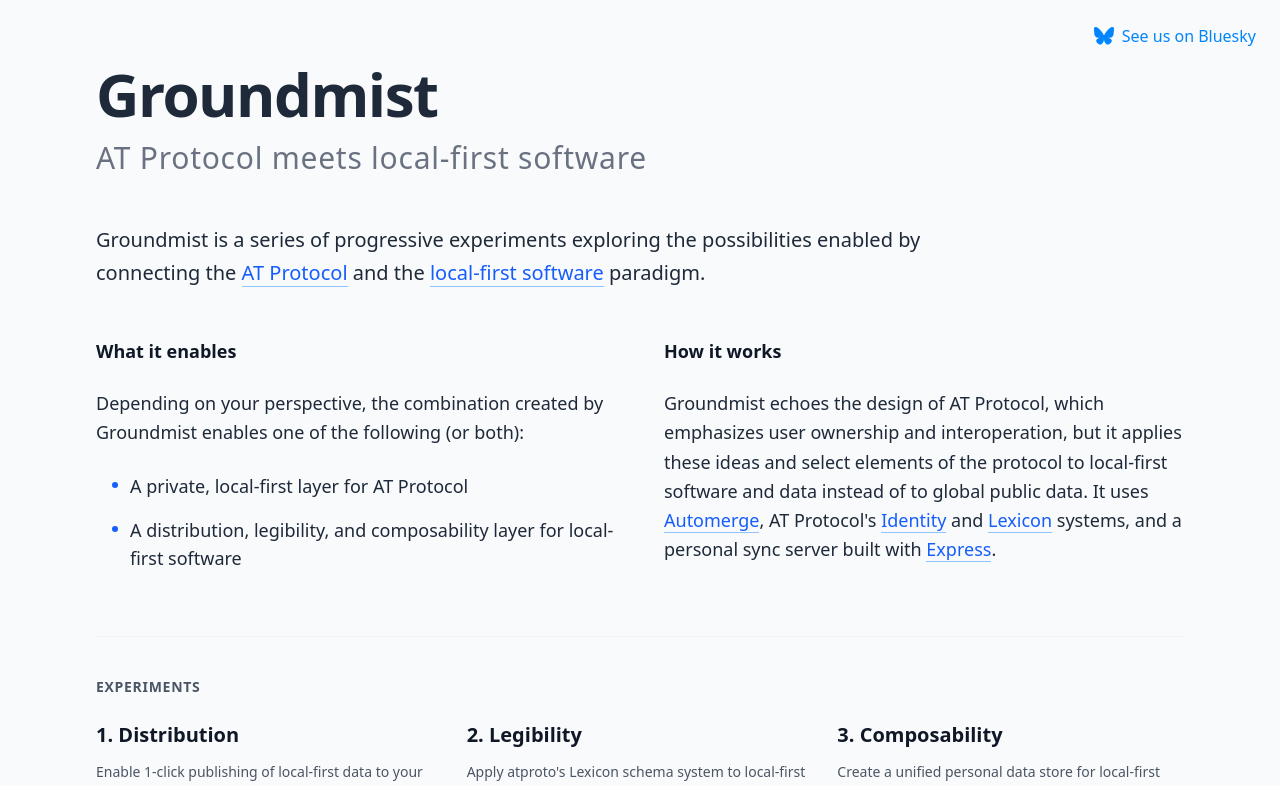
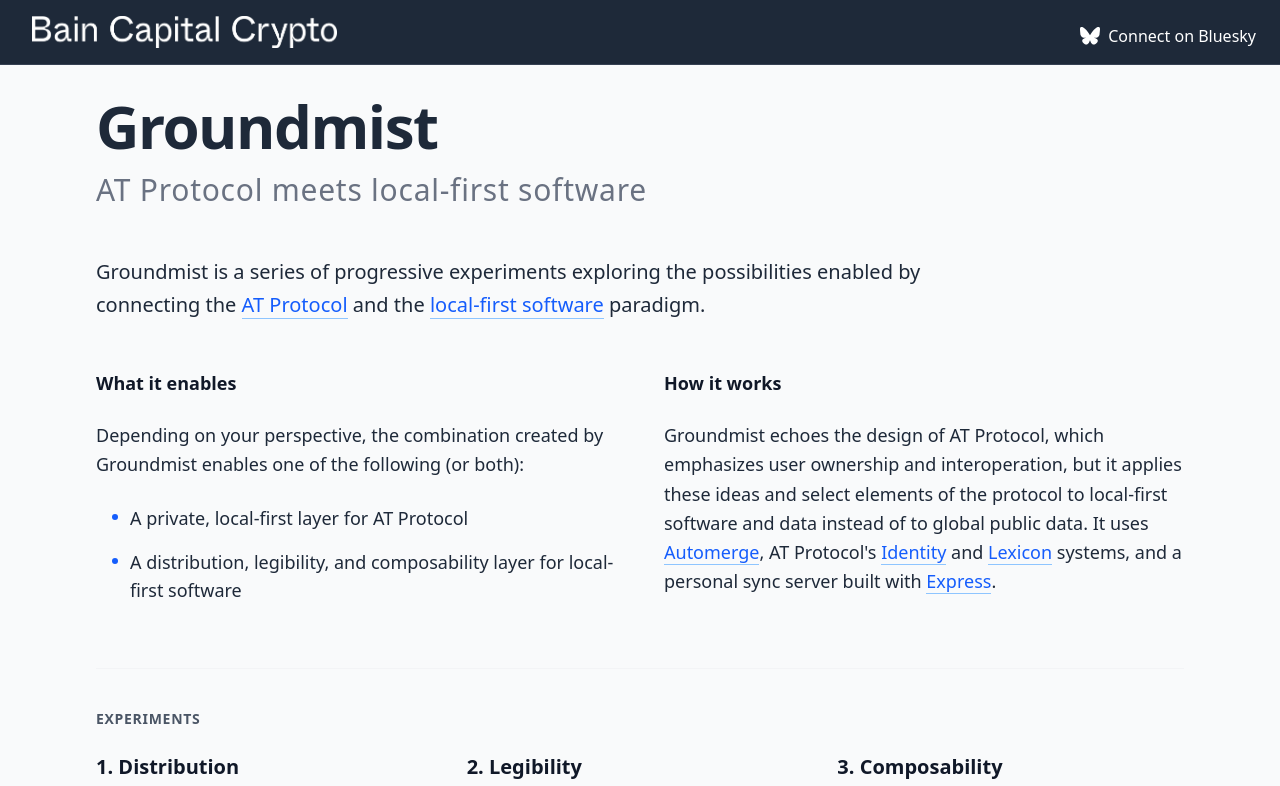
Before and after one commit to grjte/groundmist-website, a React (Vite) app: page / in a window 1280 px wide. Shown: the top 786 px of the page. Built offline with nearby package versions, Linux system fonts and the light colour scheme.

Commit message:
feat: add BCC branding

```diff
--- a/src/App.tsx
+++ b/src/App.tsx
@@ -1,21 +1,32 @@
 function App() {
   return (
     <div className="min-h-screen bg-gray-50">
+      {/* Add BCC logo at the top */}
+      <div className="w-full bg-gray-800 border-b border-gray-700 fixed top-0 z-50">
+        <div className="px-6 lg:px-8 py-4">
+          <img
+            src="/assets/BCC Logo RGB_White.png"
+            alt="BCC Logo"
+            className="h-8 w-auto"
+          />
+        </div>
+      </div>
+
       {/* Add header with social links */}
-      <header className="absolute top-0 right-0 p-6">
+      <header className="fixed top-0 right-0 p-6 z-50">
         <a
           href="https://bsky.app/profile/grjte.sh"
           target="_blank"
           rel="noopener noreferrer"
-          className="text-[#0085FF] hover:text-[#0066CC] transition-colors"
+          className="text-white hover:underline"
         >
           <div className="flex items-center gap-2">
-            <svg className="w-5 h-auto" xmlns="http://www.w3.org/2000/svg" fill="none" viewBox="0 0 568 501"><title>Bluesky butterfly logo</title><path fill="currentColor" d="M123.121 33.664C188.241 82.553 258.281 181.68 284 234.873c25.719-53.192 95.759-152.32 160.879-201.21C491.866-1.611 568-28.906 568 57.947c0 17.346-9.945 145.713-15.778 166.555-20.275 72.453-94.155 90.933-159.875 79.748C507.222 323.8 536.444 388.56 473.333 453.32c-119.86 122.992-172.272-30.859-185.702-70.281-2.462-7.227-3.614-10.608-3.631-7.733-.017-2.875-1.169.506-3.631 7.733-13.43 39.422-65.842 193.273-185.702 70.281-63.111-64.76-33.89-129.52 80.986-149.071-65.72 11.185-139.6-7.295-159.875-79.748C9.945 203.659 0 75.291 0 57.946 0-28.906 76.135-1.612 123.121 33.664Z"></path></svg>See us on Bluesky
+            <svg className="w-5 h-auto" xmlns="http://www.w3.org/2000/svg" fill="none" viewBox="0 0 568 501"><title>Bluesky butterfly logo</title><path fill="currentColor" d="M123.121 33.664C188.241 82.553 258.281 181.68 284 234.873c25.719-53.192 95.759-152.32 160.879-201.21C491.866-1.611 568-28.906 568 57.947c0 17.346-9.945 145.713-15.778 166.555-20.275 72.453-94.155 90.933-159.875 79.748C507.222 323.8 536.444 388.56 473.333 453.32c-119.86 122.992-172.272-30.859-185.702-70.281-2.462-7.227-3.614-10.608-3.631-7.733-.017-2.875-1.169.506-3.631 7.733-13.43 39.422-65.842 193.273-185.702 70.281-63.111-64.76-33.89-129.52 80.986-149.071-65.72 11.185-139.6-7.295-159.875-79.748C9.945 203.659 0 75.291 0 57.946 0-28.906 76.135-1.612 123.121 33.664Z"></path></svg>Connect on Bluesky
           </div>
         </a>
       </header>
 
-      <main className="max-w-4xl lg:max-w-5xl xl:max-w-6xl mx-auto px-6 lg:px-8 py-16 space-y-24">
+      <main className="max-w-4xl lg:max-w-5xl xl:max-w-6xl mx-auto px-6 lg:px-8 pt-24 pb-16 space-y-24">
         {/* Header/Overview Section */}
         <section className="relative">
           <div className="space-y-16">
@@ -119,7 +130,7 @@ function App() {
         {/* Experiments Section */}
         <div className="space-y-20">
           {/* Experiment 1 */}
-          <section id="distribution" className="bg-white rounded-xl shadow-sm border border-gray-100">
+          <section id="distribution" className="bg-white rounded-xl shadow-sm border border-gray-100 scroll-mt-24">
             {/* Concept Section */}
             <div className="p-8 sm:p-10 border-b border-gray-100">
               <div className="grid lg:grid-cols-5 gap-8 lg:gap-12">
@@ -207,7 +218,7 @@ function App() {
           </section>
 
           {/* Experiment 2 */}
-          <section id="legibility" className="bg-white rounded-xl shadow-sm border border-gray-100">
+          <section id="legibility" className="bg-white rounded-xl shadow-sm border border-gray-100 scroll-mt-24">
             {/* Concept Section */}
             <div className="p-8 sm:p-10 border-b border-gray-100">
               <div className="grid lg:grid-cols-5 gap-8 lg:gap-12">
@@ -301,7 +312,7 @@ function App() {
           </section>
 
           {/* Experiment 3 */}
-          <section id="composability" className="bg-white rounded-xl shadow-sm border border-gray-100">
+          <section id="composability" className="bg-white rounded-xl shadow-sm border border-gray-100 scroll-mt-24">
             {/* Concept Section */}
             <div className="p-8 sm:p-10 border-b border-gray-100">
               <div className="grid lg:grid-cols-5 gap-8 lg:gap-12">
@@ -427,7 +438,7 @@ function App() {
                   <svg className="w-5 h-5 mr-2" xmlns="http://www.w3.org/2000/svg" fill="currentColor" viewBox="0 0 568 501">
                     <path d="M123.121 33.664C188.241 82.553 258.281 181.68 284 234.873c25.719-53.192 95.759-152.32 160.879-201.21C491.866-1.611 568-28.906 568 57.947c0 17.346-9.945 145.713-15.778 166.555-20.275 72.453-94.155 90.933-159.875 79.748C507.222 323.8 536.444 388.56 473.333 453.32c-119.86 122.992-172.272-30.859-185.702-70.281-2.462-7.227-3.614-10.608-3.631-7.733-.017-2.875-1.169.506-3.631 7.733-13.43 39.422-65.842 193.273-185.702 70.281-63.111-64.76-33.89-129.52 80.986-149.071-65.72 11.185-139.6-7.295-159.875-79.748C9.945 203.659 0 75.291 0 57.946 0-28.906 76.135-1.612 123.121 33.664Z" />
                   </svg>
-                  Follow on Bluesky
+                  Connect on Bluesky
                 </a>
                 <a href="https://github.com/grjte" className="inline-flex items-center px-5 py-2.5 border border-gray-300 text-gray-700 rounded-lg hover:bg-gray-50 transition-colors">
                   <svg className="w-5 h-5 mr-2" fill="currentColor" viewBox="0 0 24 24" aria-hidden="true">
```
Also changed, not shown: public/assets/BCC Logo RGB_White.png (added).
